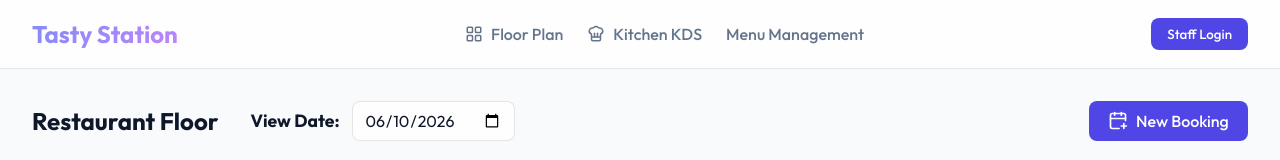
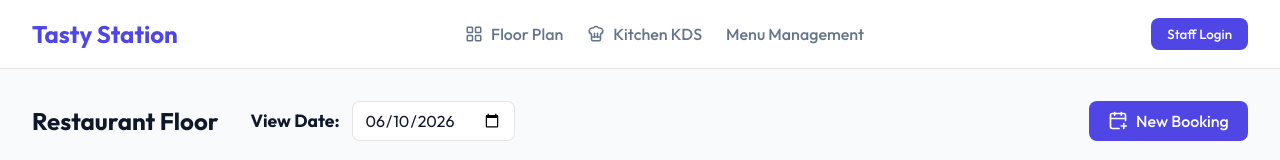
Before and after one commit to hoderfo/Restaurant-Ordering-System, a React app in the folder src/frontend/: page / in a window 1280 px wide. Shown: the top 160 px of the page. Built offline with nearby package versions, Linux system fonts and the light colour scheme; no server answers; the HTML template or start-up script is replaced by a standard one.

Commit message:
bo het animation cho nhanh

```diff
--- a/src/frontend/src/index.css
+++ b/src/frontend/src/index.css
@@ -42,8 +42,7 @@ body {
 }
 
 .app-header {
-  background: rgba(255, 255, 255, 0.8);
-  backdrop-filter: blur(10px);
+  background: var(--surface);
   border-bottom: 1px solid var(--surface-border);
   padding: 1rem 2rem;
   display: flex;
@@ -57,9 +56,7 @@ body {
 .logo-container h1 {
   font-size: 1.5rem;
   font-weight: 700;
-  background: linear-gradient(135deg, #818CF8, #C084FC);
-  -webkit-background-clip: text;
-  -webkit-text-fill-color: transparent;
+  color: var(--primary);
 }
 
 .main-nav {
@@ -119,7 +116,6 @@ button {
 
 .btn-primary:hover {
   background-color: var(--primary-hover);
-  transform: translateY(-1px);
 }
 
 .btn-secondary {
@@ -134,8 +130,7 @@ button {
 
 /* Cards & Surfaces */
 .glass-panel {
-  background: rgba(255, 255, 255, 0.8);
-  backdrop-filter: blur(12px);
+  background: var(--surface);
   border: 1px solid var(--surface-border);
   border-radius: var(--border-radius);
   padding: 1.5rem;
@@ -148,8 +143,7 @@ button {
   left: 0;
   right: 0;
   bottom: 0;
-  background: rgba(248, 250, 252, 0.8);
-  backdrop-filter: blur(4px);
+  background: rgba(0, 0, 0, 0.4);
   display: flex;
   justify-content: center;
   align-items: center;
@@ -192,7 +186,7 @@ button {
   width: 100%;
   padding: 0.75rem;
   border-radius: 8px;
-  background: rgba(255, 255, 255, 0.8);
+  background: var(--surface);
   border: 1px solid var(--surface-border);
   color: var(--text-main);
   font-family: inherit;
@@ -204,11 +198,7 @@ button {
   outline: none;
 }
 
-/* Animations */
-@keyframes slideUp {
-  from { opacity: 0; transform: translateY(20px); }
-  to { opacity: 1; transform: translateY(0); }
-}
+/* Animations disabled for performance */
 
 /* Utilities */
 .text-center { text-align: center; }
```
